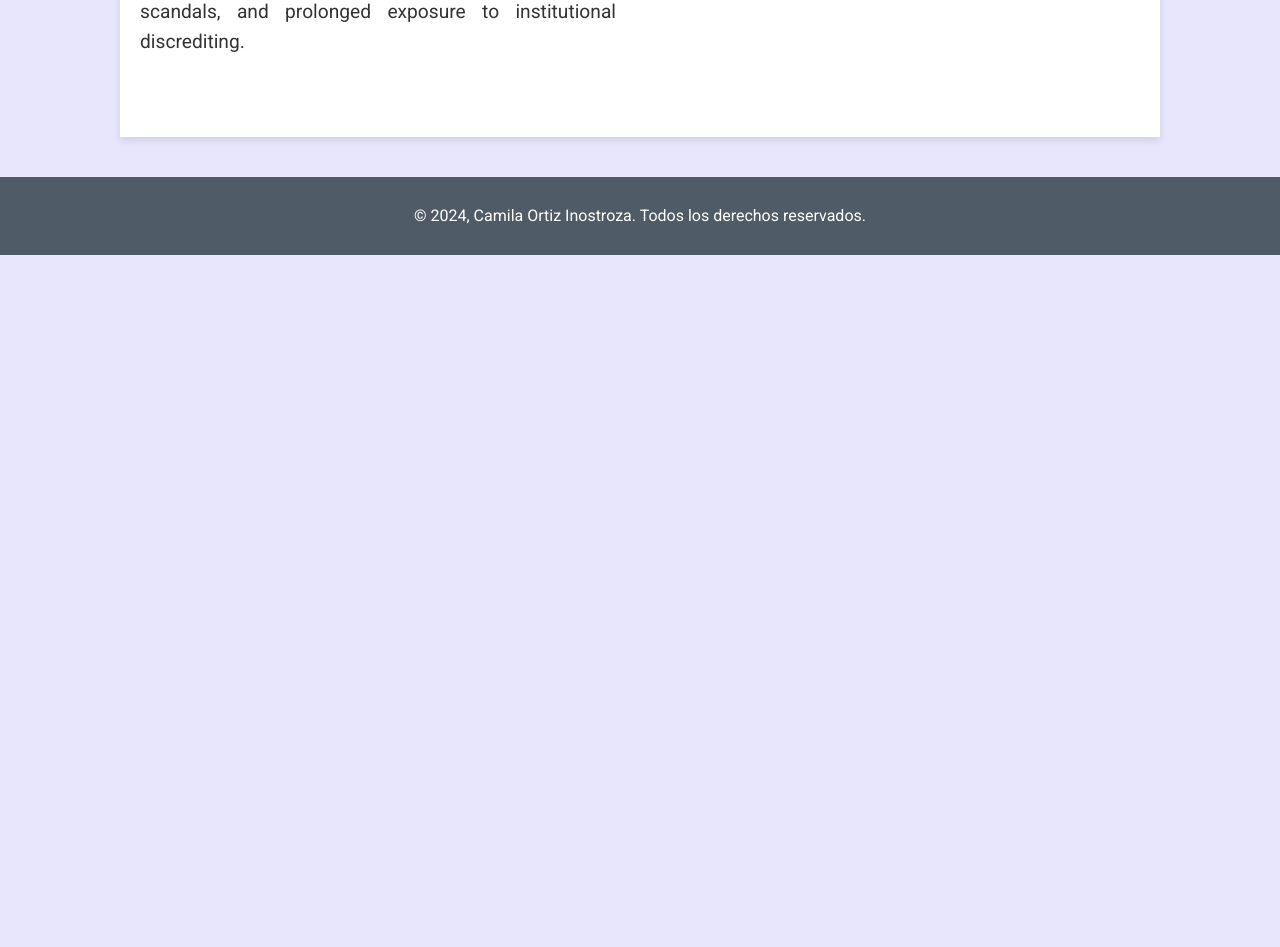
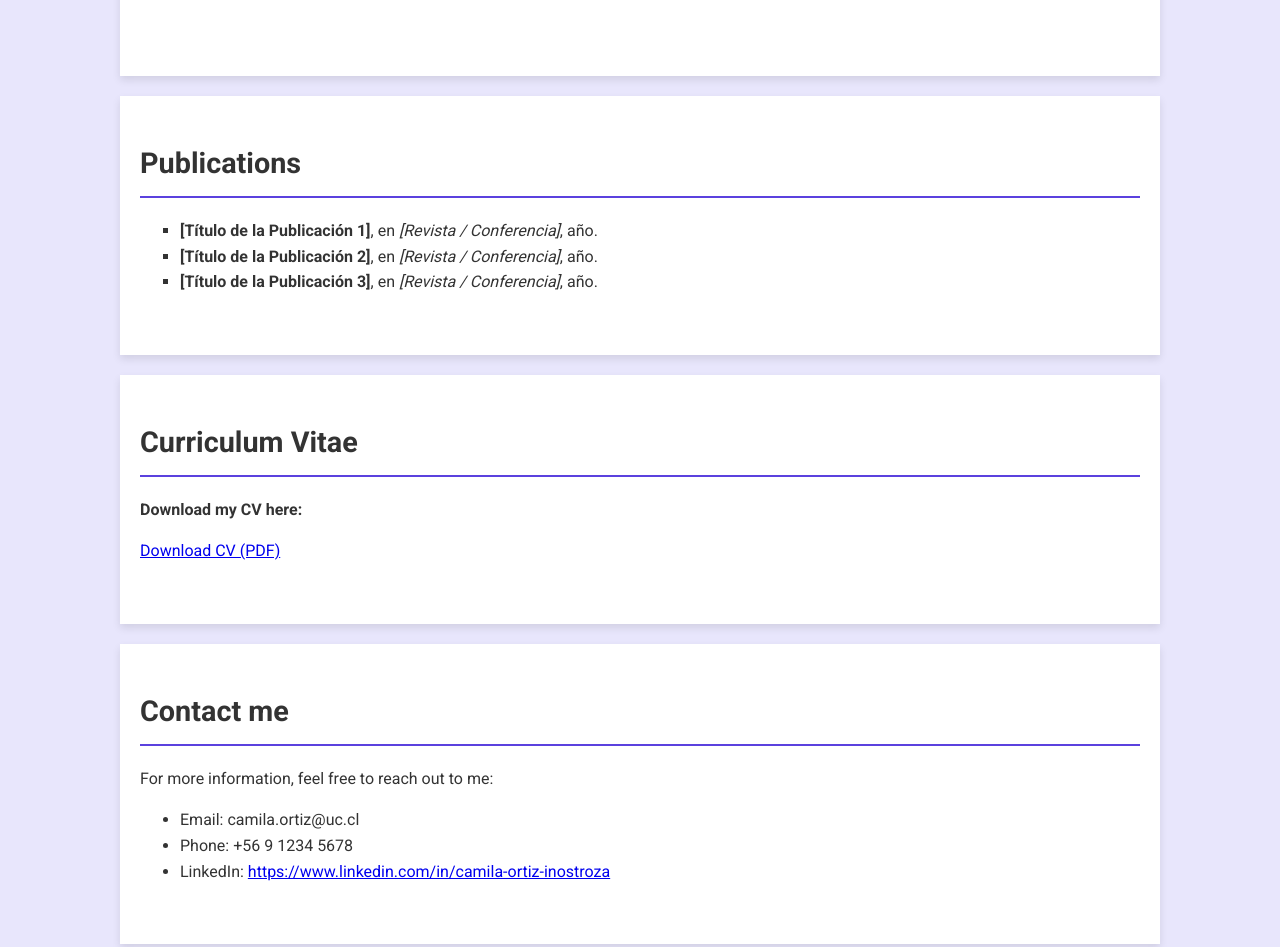
Before and after one commit to CamilaOInos/CamilaOInos.github.io, a plain HTML site: page index.html in a window 1280 px wide. Shown: the part 1352-2299 px from the top of the page. Before the commit the page ends 1607 px from the top, so only its background shows below. Drawn offline with Linux system fonts and the light colour scheme.

Commit message:
Update index.html

```diff
--- a/index.html
+++ b/index.html
@@ -66,26 +66,32 @@
             font-size: 1.8em;
         }
 
-        /* Layout for bio section */
         .bio {
             display: flex;
             justify-content: space-between;
             align-items: center;
-            text-align: justify;
         }
 
-        /* Make the image larger and keep the rectangular shape */
         .bio img {
-            width: 300px;
+            width: 200px;
             height: auto;
             margin-left: 20px;
         }
 
         .bio p {
             font-size: 1.2em;
-            max-width: 70%;
             text-align: justify;
+            max-width: 66%; /* Esto asegura que el texto ocupe el 66% del ancho, lo que da una proporción 2:1 */
             margin-right: 20px;
+        }
+
+        .publications ul {
+            list-style-type: square;
+        }
+
+        .curriculum ul {
+            list-style-type: disc;
+            padding-left: 20px;
         }
 
         footer {
@@ -110,9 +116,9 @@
         <a href="curriculum.html">Curriculum</a>
     </nav>
 
-    <div class="container">
-        <!-- Bio section -->
-        <section id="bio">
+    <!-- Bio Section -->
+    <div class="container" id="bio">
+        <section>
             <h2>Bio</h2>
             <div class="bio">
                 <div>
@@ -135,6 +141,42 @@
         </section>
     </div>
 
+    <!-- Publications Section -->
+    <div class="container" id="publications">
+        <section>
+            <h2>Publications</h2>
+            <div class="publications">
+                <ul>
+                    <li><strong>[Título de la Publicación 1]</strong>, en <em>[Revista / Conferencia]</em>, año.</li>
+                    <li><strong>[Título de la Publicación 2]</strong>, en <em>[Revista / Conferencia]</em>, año.</li>
+                    <li><strong>[Título de la Publicación 3]</strong>, en <em>[Revista / Conferencia]</em>, año.</li>
+                </ul>
+            </div>
+        </section>
+    </div>
+
+    <!-- Curriculum Section -->
+    <div class="container" id="curriculum">
+        <section>
+            <h2>Curriculum Vitae</h2>
+            <p><strong>Download my CV here:</strong></p>
+            <a href="path-to-your-cv.pdf" target="_blank">Download CV (PDF)</a>
+        </section>
+    </div>
+
+    <!-- Contact Section -->
+    <div class="container" id="contact">
+        <section>
+            <h2>Contact me</h2>
+            <p>For more information, feel free to reach out to me:</p>
+            <ul>
+                <li>Email: camila.ortiz@uc.cl</li>
+                <li>Phone: +56 9 1234 5678</li>
+                <li>LinkedIn: <a href="https://www.linkedin.com/in/camila-ortiz-inostroza">https://www.linkedin.com/in/camila-ortiz-inostroza</a></li>
+            </ul>
+        </section>
+    </div>
+
     <footer>
         <p>&copy; 2024, Camila Ortiz Inostroza. Todos los derechos reservados.</p>
     </footer>
```
